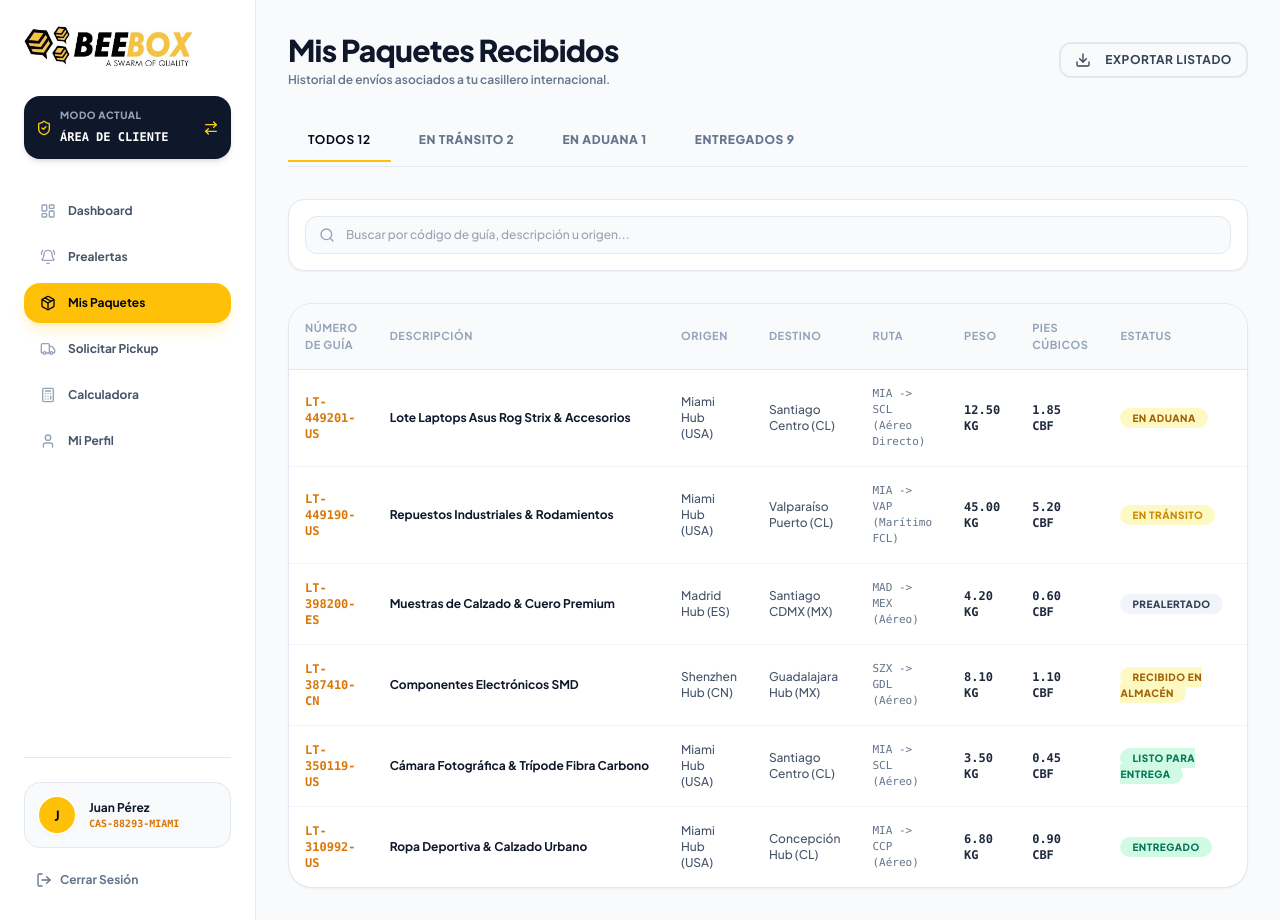
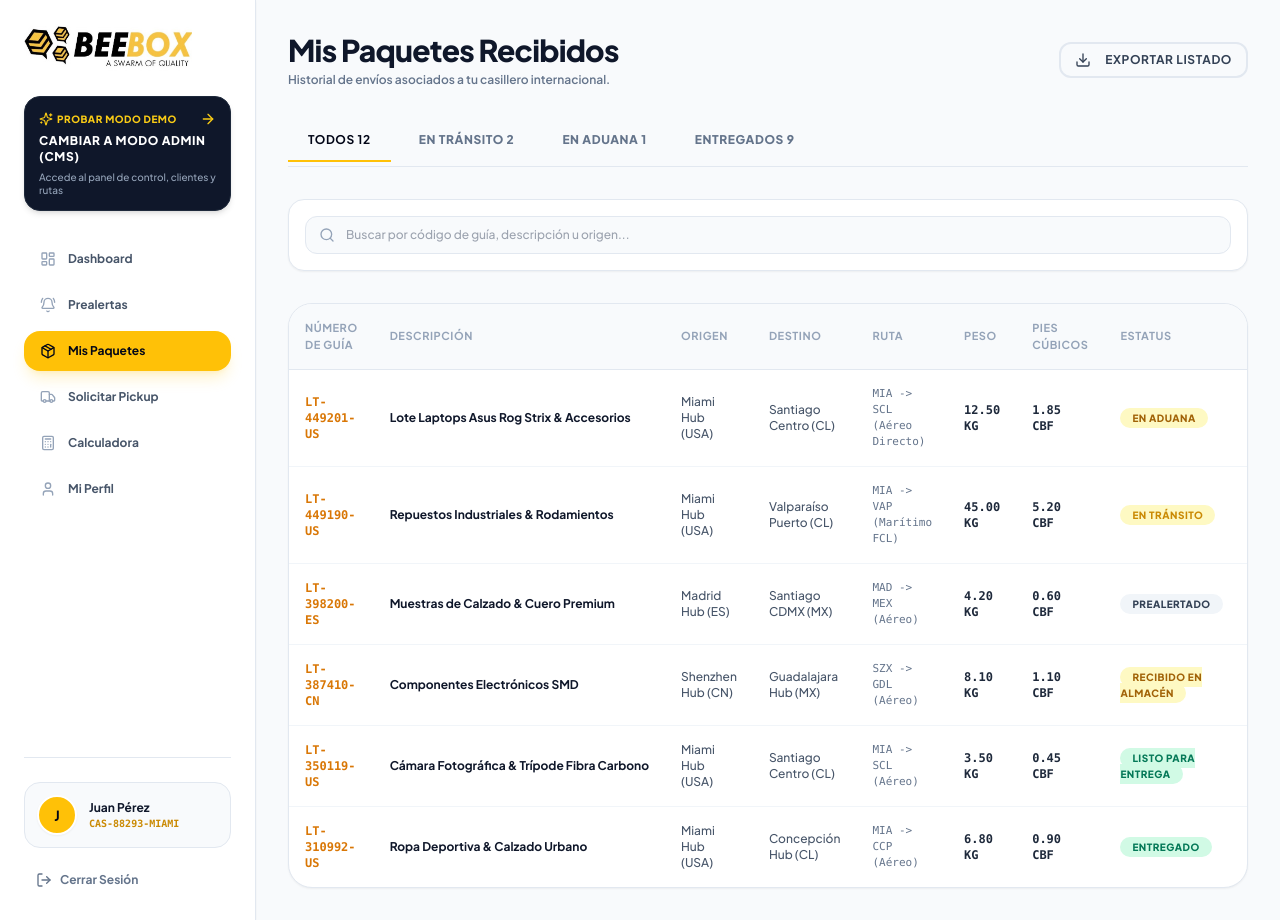
Before and after one commit to saraiherrerab/Beebox-Empresa-De-Transporte, a Next.js app: page /dashboard/paquetes in a window 1280 px wide. Built offline with nearby package versions, Linux system fonts and the light colour scheme.

Commit message:
feat: redirect logout to home page and enhance role switcher CTA readability

```diff
--- a/src/components/admin/AdminSidebar.tsx
+++ b/src/components/admin/AdminSidebar.tsx
@@ -15,6 +15,8 @@ import {
   Settings,
   ShieldCheck,
   ArrowRightLeft,
+  Sparkles,
+  ArrowRight,
   LogOut,
 } from "lucide-react";
 import { useAuth } from "@/context/AuthContext";
@@ -27,6 +29,11 @@ export const AdminSidebar: React.FC = () => {
   const handleSwitchToClient = () => {
     setRole("client");
     router.push("/dashboard");
+  };
+
+  const handleLogout = () => {
+    logout();
+    router.push("/");
   };
 
   const navGroups = [
@@ -72,25 +79,27 @@ export const AdminSidebar: React.FC = () => {
           />
         </Link>
 
-        {/* Role Toggle back to Client Portal */}
+        {/* Highly Intuitive Demo Role Switcher Button to Client */}
         <button
           onClick={handleSwitchToClient}
-          className="w-full flex items-center justify-between p-3 rounded-2xl bg-amber-500 hover:bg-amber-400 text-slate-950 transition-all font-black text-xs shadow-lg shadow-amber-500/20 group"
+          className="w-full p-3.5 rounded-2xl bg-amber-500 hover:bg-amber-400 text-slate-950 transition-all font-bold text-xs shadow-lg shadow-amber-500/20 group text-left space-y-1"
         >
-          <div className="flex items-center gap-2 text-left">
-            <ShieldCheck className="w-4 h-4 text-slate-950 shrink-0" />
-            <div>
-              <span className="text-[9px] font-black uppercase tracking-wider text-slate-900 block">
-                CAMBIAR A
-              </span>
-              <span className="text-xs font-black text-slate-950 font-mono">PORTAL CLIENTE</span>
-            </div>
+          <div className="flex items-center justify-between">
+            <span className="text-[10px] font-black uppercase tracking-wider text-slate-950 flex items-center gap-1">
+              <Sparkles className="w-3.5 h-3.5" /> PROBAR MODO DEMO
+            </span>
+            <ArrowRight className="w-4 h-4 text-slate-950 group-hover:translate-x-1 transition-transform" />
           </div>
-          <ArrowRightLeft className="w-4 h-4 text-slate-950 group-hover:rotate-180 transition-transform" />
+          <span className="text-xs font-black text-slate-950 block uppercase tracking-wider">
+            CAMBIAR A MODO CLIENTE
+          </span>
+          <span className="text-[10px] text-slate-900 block leading-tight font-bold">
+            Regresa al portal privado del cliente
+          </span>
         </button>
 
         {/* Grouped Navigation */}
-        <nav className="space-y-5 pt-2">
+        <nav className="space-y-5 pt-1">
           {navGroups.map((grp) => (
             <div key={grp.group} className="space-y-1.5">
               <span className="text-[10px] font-black tracking-widest uppercase text-slate-500 px-3 block">
@@ -128,7 +137,7 @@ export const AdminSidebar: React.FC = () => {
         </nav>
       </div>
 
-      {/* Admin User Footer (Matching Mockups) */}
+      {/* Admin User Footer */}
       <div className="pt-6 border-t border-slate-800 space-y-4">
         <div className="flex items-center gap-3 p-2.5 rounded-2xl bg-slate-900 border border-slate-800">
           <div className="w-9 h-9 rounded-full bg-amber-500 text-slate-950 font-black text-xs flex items-center justify-center shrink-0 shadow-md">
@@ -143,8 +152,8 @@ export const AdminSidebar: React.FC = () => {
         </div>
 
         <button
-          onClick={logout}
-          className="w-full flex items-center gap-2 px-3 py-1.5 text-xs font-bold text-slate-400 hover:text-red-400 transition-colors"
+          onClick={handleLogout}
+          className="w-full flex items-center gap-2 px-3 py-2 text-xs font-bold text-slate-400 hover:text-red-400 transition-colors"
         >
           <LogOut className="w-4 h-4" />
           <span>Cerrar Sesión</span>
--- a/src/components/client/Sidebar.tsx
+++ b/src/components/client/Sidebar.tsx
@@ -11,8 +11,9 @@ import {
   Calculator,
   User,
   LogOut,
-  ShieldCheck,
-  ArrowRightLeft,
+  ShieldAlert,
+  Sparkles,
+  ArrowRight,
 } from "lucide-react";
 import { useAuth } from "@/context/AuthContext";
 
@@ -31,17 +32,17 @@ export const Sidebar: React.FC = () => {
   ];
 
   const handleRoleToggle = () => {
-    if (role === "client") {
-      setRole("admin");
-      router.push("/admin");
-    } else {
-      setRole("client");
-      router.push("/dashboard");
-    }
+    setRole("admin");
+    router.push("/admin");
+  };
+
+  const handleLogout = () => {
+    logout();
+    router.push("/");
   };
 
   return (
-    <aside className="w-64 bg-white border-r border-slate-200 min-h-screen flex flex-col justify-between p-6 shrink-0">
+    <aside className="w-64 bg-white border-r border-slate-200 min-h-screen flex flex-col justify-between p-6 shrink-0 shadow-sm">
       <div className="space-y-6">
         {/* Official Logo Image */}
         <Link href="/" className="block">
@@ -52,25 +53,27 @@ export const Sidebar: React.FC = () => {
           />
         </Link>
 
-        {/* Role Switcher Toggle Button */}
+        {/* Highly Intuitive Demo Role Switcher Button */}
         <button
           onClick={handleRoleToggle}
-          className="w-full flex items-center justify-between p-3 rounded-2xl bg-slate-900 text-white hover:bg-slate-800 transition-all shadow-md group"
+          className="w-full p-3.5 rounded-2xl bg-slate-900 text-white hover:bg-slate-800 transition-all shadow-md group border border-slate-800 text-left space-y-1.5"
         >
-          <div className="flex items-center gap-2 text-left">
-            <ShieldCheck className="w-4 h-4 text-amber-400 shrink-0" />
-            <div>
-              <span className="text-[10px] font-extrabold uppercase tracking-wider text-slate-400 block">MODO ACTUAL</span>
-              <span className="text-xs font-bold text-white font-mono">
-                {role === "client" ? "ÁREA DE CLIENTE" : "PANEL ADMIN (CMS)"}
-              </span>
-            </div>
+          <div className="flex items-center justify-between">
+            <span className="text-[10px] font-black uppercase tracking-wider text-amber-400 flex items-center gap-1">
+              <Sparkles className="w-3.5 h-3.5" /> PROBAR MODO DEMO
+            </span>
+            <ArrowRight className="w-4 h-4 text-amber-400 group-hover:translate-x-1 transition-transform" />
           </div>
-          <ArrowRightLeft className="w-4 h-4 text-amber-400 group-hover:rotate-180 transition-transform" />
+          <span className="text-xs font-black text-white block uppercase tracking-wider">
+            CAMBIAR A MODO ADMIN (CMS)
+          </span>
+          <span className="text-[10px] text-slate-400 block leading-tight font-medium">
+            Accede al panel de control, clientes y rutas
+          </span>
         </button>
 
         {/* Navigation Items */}
-        <nav className="space-y-1.5 pt-2">
+        <nav className="space-y-1.5 pt-1">
           {navItems.map((item) => {
             const Icon = item.icon;
             const isActive = pathname === item.href;
@@ -101,14 +104,14 @@ export const Sidebar: React.FC = () => {
           </div>
           <div className="overflow-hidden">
             <h4 className="text-xs font-bold text-slate-900 truncate">{user?.name || "Juan Pérez"}</h4>
-            <span className="text-[10px] font-mono font-semibold text-amber-600 truncate block">
+            <span className="text-[10px] font-mono font-bold text-amber-700 truncate block">
               {user?.suiteCode || "CAS-88293-MIAMI"}
             </span>
           </div>
         </div>
 
         <button
-          onClick={logout}
+          onClick={handleLogout}
           className="w-full flex items-center gap-2 px-3 py-2 text-xs font-bold text-slate-500 hover:text-red-600 transition-colors"
         >
           <LogOut className="w-4 h-4" />
```
